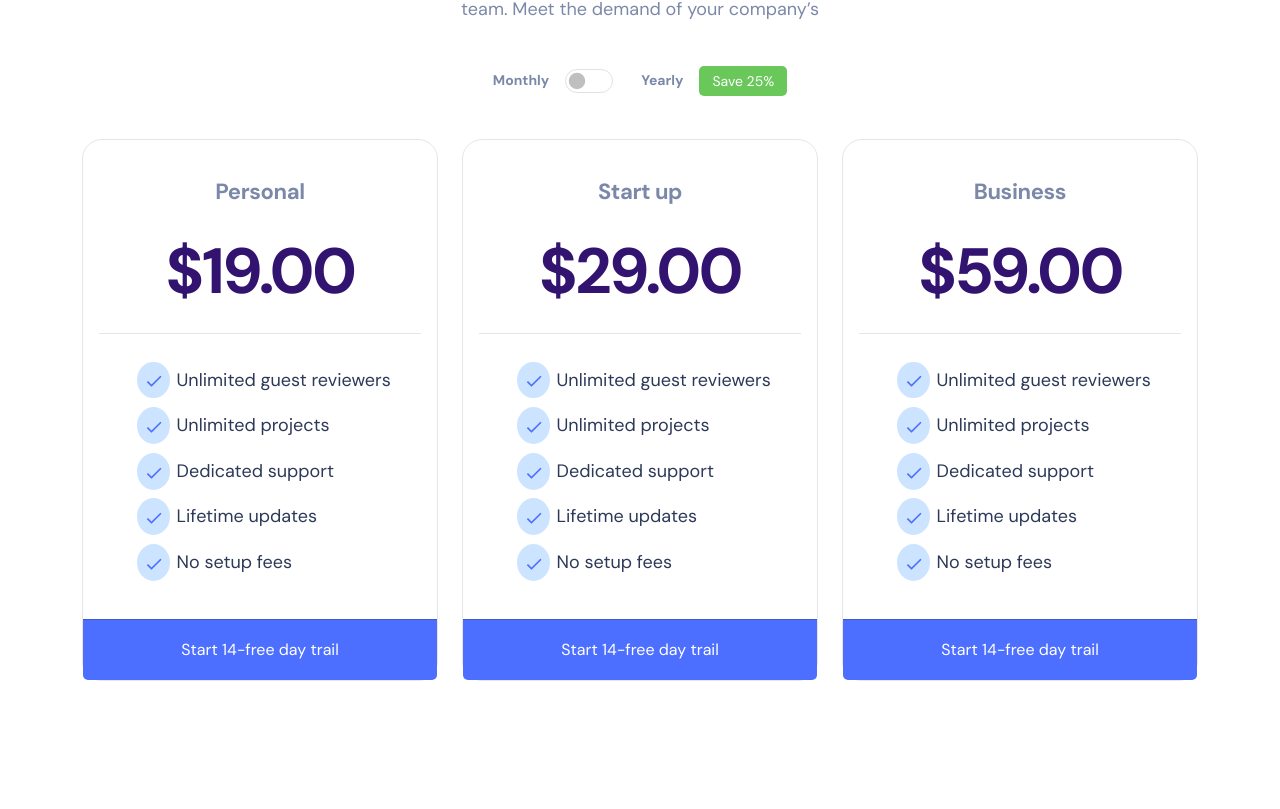
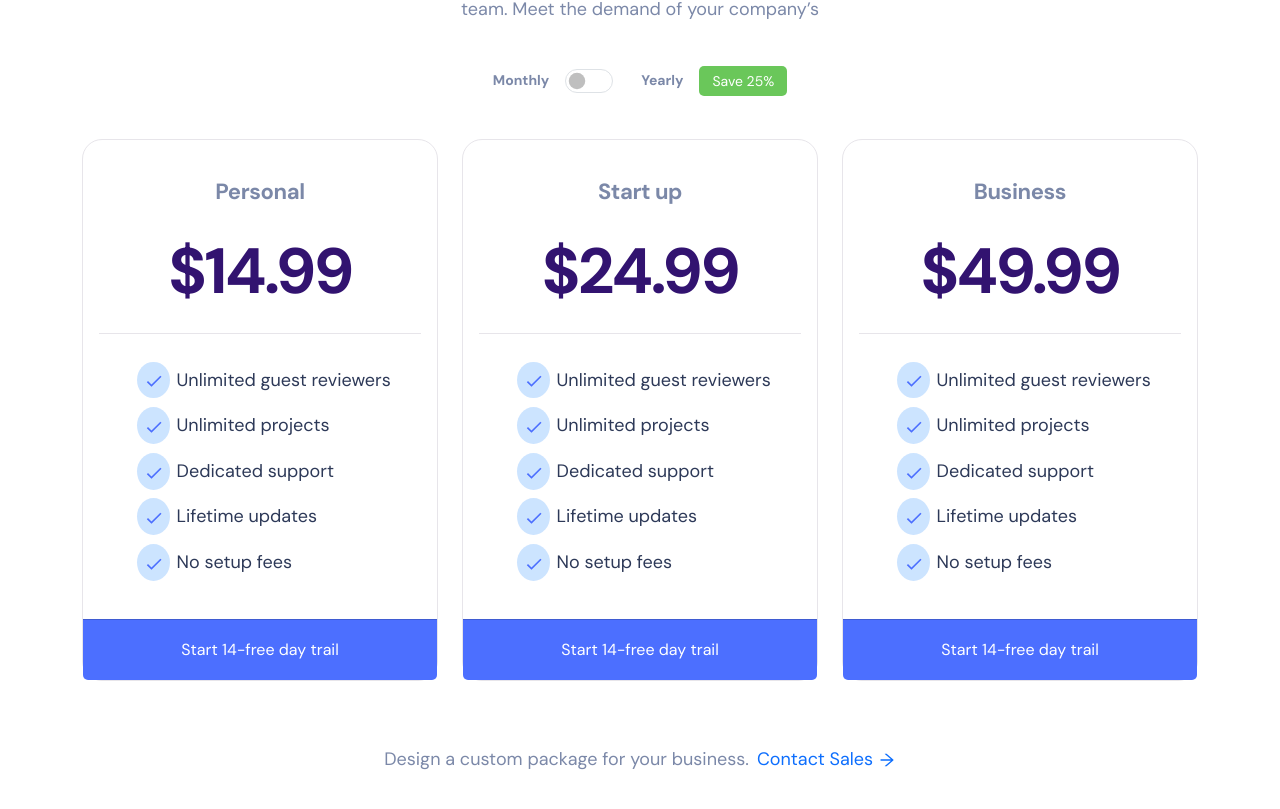
Before and after one commit to Binod69/digi-dolphins, a Next.js app: page / in a window 1280 px wide. Shown: the part 3055-3864 px from the top of the page. Before the commit the page ends 3736 px from the top, so only its background shows below. Built offline with nearby package versions, Linux system fonts and the light colour scheme.

Commit message:
fixed some issue

```diff
--- a/app/Components/Pricing/Pricing.tsx
+++ b/app/Components/Pricing/Pricing.tsx
@@ -6,7 +6,9 @@ import Col from 'react-bootstrap/Col';
 import Form from 'react-bootstrap/Form';
 import Card from 'react-bootstrap/Card';
 import { MdDone } from 'react-icons/md';
+import { AiOutlineArrowRight } from 'react-icons/ai';
 import styles from './pricing.module.css';
+import Link from 'next/link';
 
 const Pricing: React.FC = () => {
   const [showDiscountedPrice, setShowDiscountedPrice] =
@@ -51,7 +53,7 @@ const Pricing: React.FC = () => {
               <Card.Body>
                 <Card.Title className={styles.cardTitle}>Personal</Card.Title>
                 <Card.Text className={styles.cardText}>
-                  {showDiscountedPrice ? ' $14.99' : ' $19.00'}
+                  {showDiscountedPrice ? ' $19.00' : ' $14.99'}
                 </Card.Text>
                 <ul className={styles.cardList}>
                   <li>
@@ -96,7 +98,7 @@ const Pricing: React.FC = () => {
               <Card.Body>
                 <Card.Title className={styles.cardTitle}>Start up</Card.Title>
                 <Card.Text className={styles.cardText}>
-                  {showDiscountedPrice ? ' $24.99' : '$29.00'}
+                  {showDiscountedPrice ? ' $29.00' : '$24.99'}
                 </Card.Text>
                 <ul className={styles.cardList}>
                   <li>
@@ -141,7 +143,7 @@ const Pricing: React.FC = () => {
               <Card.Body>
                 <Card.Title className={styles.cardTitle}>Business</Card.Title>
                 <Card.Text className={styles.cardText}>
-                  {showDiscountedPrice ? '$49.99' : '$59.00'}
+                  {showDiscountedPrice ? '$59.00' : '$49.99'}
                 </Card.Text>
                 <ul className={styles.cardList}>
                   <li>
@@ -182,6 +184,14 @@ const Pricing: React.FC = () => {
             </Card>
           </Col>
         </Row>
+        <div className="text-center my-5">
+          <p className={styles.para}>
+            Design a custom package for your business.
+            <Link href="/" className={styles.salesLink}>
+              Contact Sales <AiOutlineArrowRight />
+            </Link>
+          </p>
+        </div>
       </Container>
     </>
   );
--- a/app/Components/Pricing/pricing.module.css
+++ b/app/Components/Pricing/pricing.module.css
@@ -104,7 +104,10 @@
 .cardFooter:hover {
   background-color: var(--secondary-color);
 }
-
+.salesLink {
+  text-decoration: none;
+  margin-left: 0.5rem;
+}
 @media screen and (min-width: 0px) and (max-width: 576px) {
   .con {
     margin: 25% 0;
```
